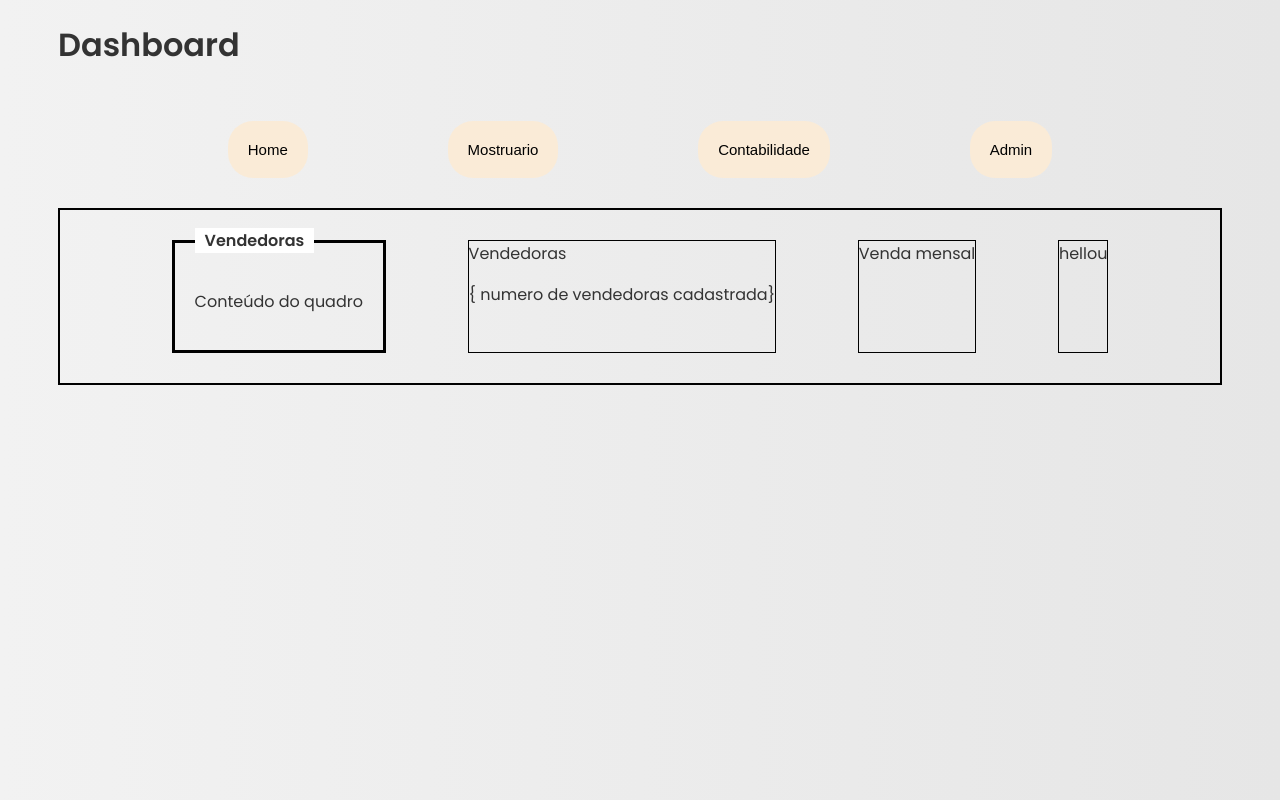
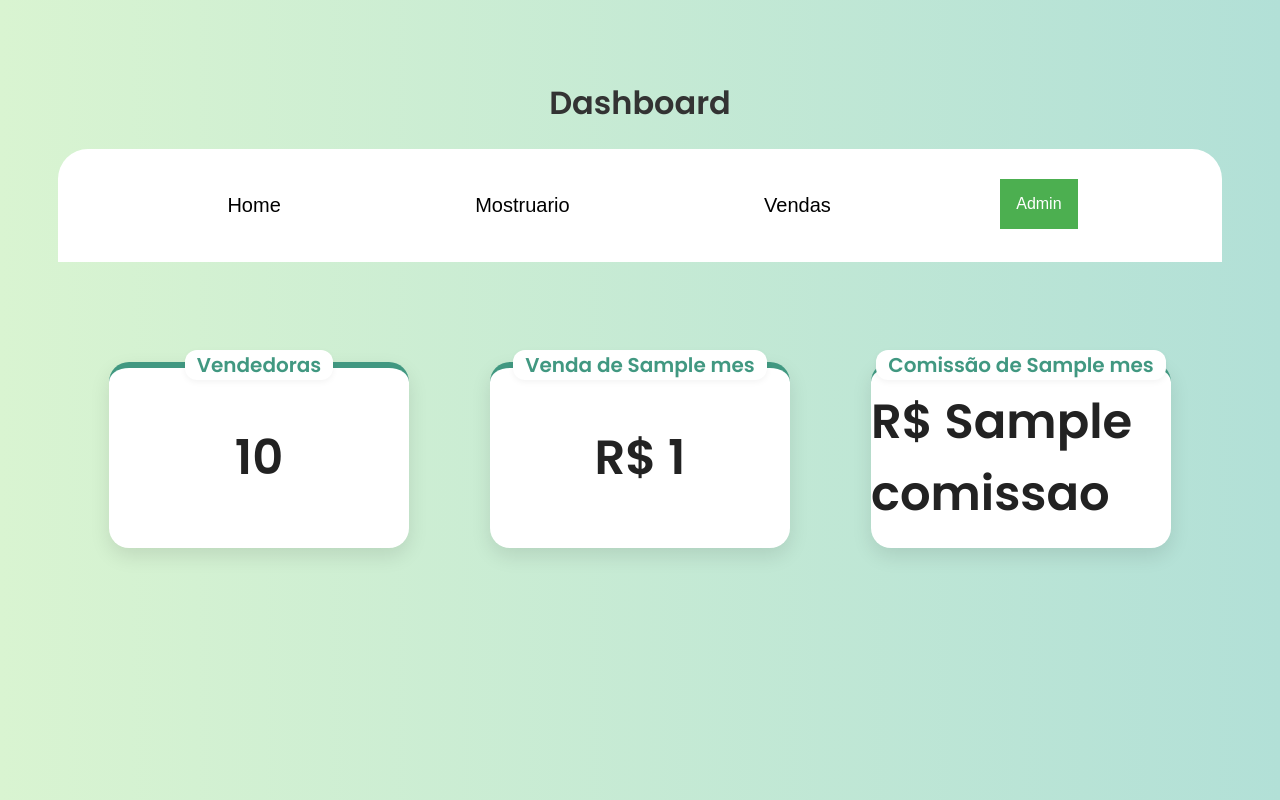
Before and after one commit to Caiera02/BrilhaMais, a Django app: template contabilidade/templates/dashboard.html in a window 1280 px wide. Run offline with Django 5.2, Linux system fonts and the light colour scheme; the template is opened without the code that fills it: most values are stand-ins (such as "Sample title", 1, 10 or a date in 2020); parts of the project's set-up code (start-up, migrations or seed data) failed here and were passed over.

Commit message:
melhorias

```diff
--- a/contabilidade/templates/dashboard.html
+++ b/contabilidade/templates/dashboard.html
@@ -4,46 +4,63 @@
   <head>
     <meta charset="UTF-8" />
     <meta name="viewport" content="width=device-width, initial-scale=1.0" />
-    <title>Catálogo de Ternos</title>
+    <title>Dashboard</title>
     <link rel="icon" href="1.png" />
     <link rel="stylesheet" href="{% static 'css/dashboard.css' %}" />
+
   </head>
 
   <body>
     <header>
-      <h1>Dashboard</h1>
+      <h1 style="text-align: center;">Dashboard</h1>
     </header>
 
     <main>
       <div id="menu">
-        <input type="button" value="Home" />
-        <input type="button" value="Mostruario" />
-        <input type="button" value="Contabilidade" />
-        <input type="button" value="Admin" />
+        <a href="{% url 'home_list' %} "><button>Home</button></a>
+        <a href="{% url 'produto_list' %} "><button>Mostruario</button></a>
+        <a href="{% url 'visualizar_venda' %}"><button>Vendas</button></a>
+        <div class="dropdown">
+          <button class="dropbtn">Admin</button>
+          <div class="dropdown-content">
+            <a href="{% url "new_cadastro" %}">Nova Consultora</a>
+            <a href="{% url "registro" %}">Novo Usuario</a>
+          </div>
+        </div>
+
+        {% comment %} <input type="button" value="Admin" /> {% endcomment %}
       </div>
     </main>
 
     <div class="centro">
-
       <div class="box">
-        <div class="quadro-com-titulo">
-          <span class="titulo">Vendedoras</span>
-          <p>Conteúdo do quadro</p>
+        <div class="card">
+          <div class="card-title">Vendedoras</div>
+          <div class="card-content">{{ total }}</div>
         </div>
       </div>
 
       <div class="box">
-        Vendedoras <br /> <p>{ numero de vendedoras cadastrada}</p>
+        <div class="card">
+          <div class="card-title">Venda de {{ mes }}</div>
+          <div class="card-content">R$ {{ totalVenda }}</div>
+        </div>
       </div>
 
+      <div class="box">
+        <div class="card">
+          <div class="card-title">Comissão de {{ mes }}</div>
+          <div class="card-content">R$ {{ comissao }}</div>
+        </div>
+      </div>
 
-      <div class="box">Venda mensal</div>
-
-      <div class="box">hellou</div>
+      <div class="box" style="display: none;">
+        <div class="card">
+          <div class="card-title">Não tenho ideia do que colocar</div>
+          <div class="card-content">{{ quantidadeVenda }}</div>
+        </div>
+      </div>
 
     </div>
-
-
-
   </body>
 </html>
--- a/static/css/dashboard.css
+++ b/static/css/dashboard.css
@@ -1,108 +1,156 @@
 @import url('https://fonts.googleapis.com/css2?family=Poppins:wght@400;600&display=swap');
-
-/* * {
-  margin: 0;
-  padding: 0;
-  box-sizing: border-box;
-} */
 
 body {
   font-family: 'Poppins', sans-serif;
-  background: linear-gradient(to right, #f2f2f2, #e6e6e6);
+  /* background: linear-gradient(to righ, #f5f5f5, #e8f0ee); */
+  background: linear-gradient(to right, #d9f4d1, #b2e0d7);
   color: #333;
-  background-color: #73C773;
-  /* background-image: url(dash-bg-01.jpg); */
-  background-size: cover;
-  background-repeat: no-repeat;
-  background-position: center;
   background-attachment: fixed;
-  padding-left: 50px;
-  padding-right: 50px;
-
+  padding: 50px;
 }
 
-
 #menu {
-  /* background-color: white; */
-  max-width: 100%;
-  max-height: 100%;
-  padding: 30px;
   display: flex;
+  border-radius: 30px 30px 0 0;
   justify-content: space-evenly;
+  background-color: white;
+  flex-wrap: wrap;
+  padding: 30px 0;
 }
 
-input {
-  background-color: transparent;
-  background-color: antiquewhite;
-  padding: 20px;
-  font-size: 15px;
-  border-radius: 25px;
+input,button {
+  background-color: white;
+  padding: 15px 25px;
+  font-size: 20px;
+  border: none;
+  /* border-radius: 30px 30px 0 0; */
+  /* border: 1px solid #ccc; */
   cursor: pointer;
-  border: none;
+  transition: box-shadow 0.5s ease;
 }
 
-input:hover {
-  /* background-color: aqua; */
-  box-shadow: 2px 10px 5px #333;
+button:hover {
+  box-shadow: 0px 20px 16px rgba(65, 152, 129, 0.3);
 }
 
 .centro {
   display: flex;
   justify-content: space-evenly;
-  margin-top: 0 auto;
-  border: 2px solid black;
-  display: flex;
-  padding: 30px;
+  flex-wrap: wrap;
+  gap: 30px;
+  margin-top: 100px;
 }
 
-.box{
-  border: 1px solid black;
+.box {
+  flex: 1 1 30%;
+  max-width: 300px;
 }
 
-.quadro-com-titulo {
+.card {
+  width: 100%;
+  height: 180px;
+  border-radius: 20px;
+  background: white;
+  box-shadow: 0 8px 20px rgba(0, 0, 0, 0.1);
   position: relative;
-  border: 2px solid black;
-  padding: 30px 20px 20px 20px;
-  /* margin-top: 30px; */
+  display: flex;
+  flex-direction: column;
+  align-items: center;
+  justify-content: center;
+  transition: transform 0.2s ease;
+  border-top: 06px solid #419881;
 }
 
-.titulo {
+.card:hover {
+  transform: translateY(-5px);
+}
+
+.card-title {
   position: absolute;
-  top: -15px;
-  left: 20px;
-  background: white; /* mesma cor do fundo */
-  padding: 0 10px;
-  font-weight: bold;
+  top: -18px;
+  background: white;
+  padding: 0 12px;
+  font-weight: 600;
+  font-size: 20px;
+  color: #419881;
+  border-radius: 12px;
+  box-shadow: 0 2px 6px rgba(0,0,0,0.05);
+}
+
+.card-content {
+  font-size: 48px;
+  font-weight: 600;
+  color: #222;
+}
+
+.dropbtn {
+  background-color: #4CAF50;
+  color: white;
+  padding: 16px;
+  font-size: 16px;
+  border: none;
+  cursor: pointer;
+}
+
+/* The container <div> - needed to position the dropdown content */
+.dropdown {
+  position: relative;
+  display: inline-block;
+}
+
+/* Dropdown Content (Hidden by Default) */
+.dropdown-content {
+  display: none;
+  position: absolute;
+  background-color: #f9f9f9;
+  min-width: 160px;
+  box-shadow: 0px 8px 16px 0px rgba(0,0,0,0.2);
+  z-index: 1;
+}
+
+/* Links inside the dropdown */
+.dropdown-content a {
+  color: black;
+  padding: 12px 16px;
+  text-decoration: none;
+  display: block;
+}
+
+/* Change color of dropdown links on hover */
+.dropdown-content a:hover {background-color: #f1f1f1}
+
+/* Show the dropdown menu on hover */
+.dropdown:hover .dropdown-content {
+  display: block;
+}
+
+/* Change the background color of the dropdown button when the dropdown content is shown */
+.dropdown:hover .dropbtn {
+  background-color: #3e8e41;
 }
 
 @media (max-width: 768px) {
   body {
-    padding: 10px;
-    background-attachment: scroll;
+    padding: 20px;
   }
 
   #menu {
     flex-direction: column;
     align-items: center;
-    padding: 20px 10px;
   }
 
   .centro {
     flex-direction: column;
-    padding: 20px 10px;
+    align-items: center;
   }
-.box{
-margin-bottom:4%;
-padding:10%;
-border-color: black;
-}
+
+  .box {
+    width: 100%;
+    max-width: 90%;
+  }
+
   input {
     width: 100%;
     max-width: 300px;
   }
-
-h1{
-text-align:center;
-
 }
-}
```
Also changed, not shown: contabilidade/views.py (+24 -2 lines), db.sqlite3.
